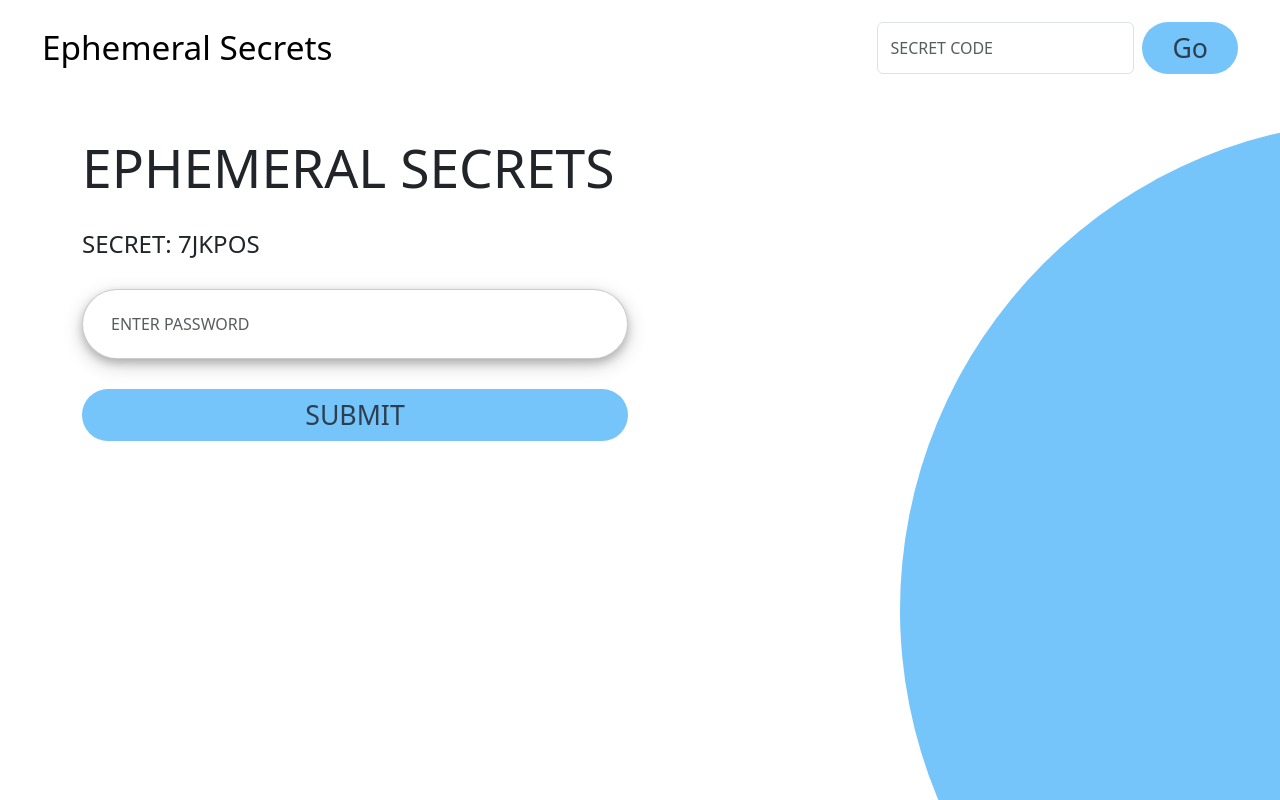
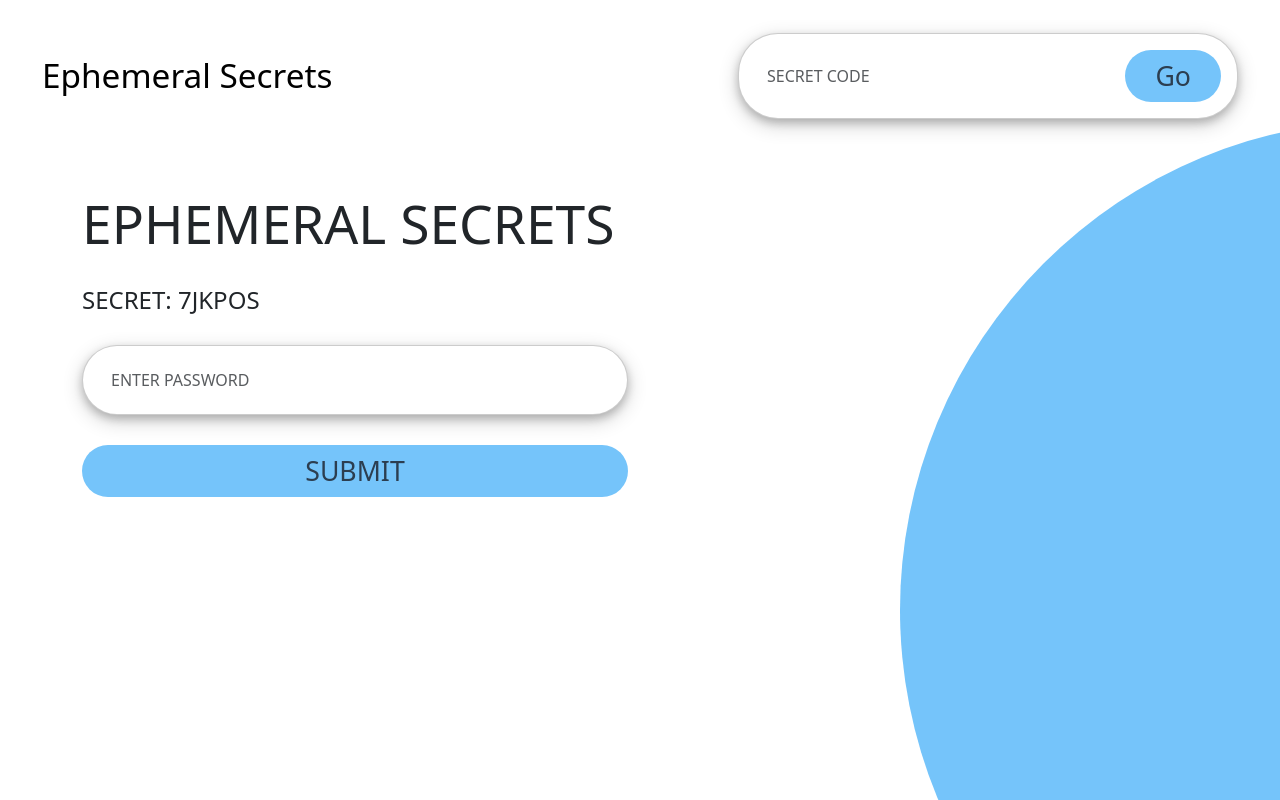
Before and after one commit to jonathontran/Ephemeral-secrets-sharing-website, a Flask app: template templates/retrieveSecret.html in a window 1280 px wide. Run offline with Flask 3, Linux system fonts and the light colour scheme; the template is opened without the code that fills it, so the values that code supplies are empty.

Commit message:
Updated text box formatting

```diff
--- a/templates/index.html
+++ b/templates/index.html
@@ -18,12 +18,11 @@
         <div class="card-body">
           <!-- Form needs to be amdended in order to submit to the server -->
           <form class="d-flex" role="search" method="POST" action="/submitCode">
-            <input id="codeinput" class="form-control me-2" type="search" name="secretCode" placeholder="SECRET CODE" aria-label="Secret Code">
+            <input id="codeinput" class="form-control me-2 shadow-none" type="search" name="secretCode" placeholder="SECRET CODE" aria-label="Secret Code">
             <button class="btn btn-primary" type="submit">Go</button>
           </form>
         </div>
       </div>
-
     </div>
   </nav>
 
@@ -36,7 +35,7 @@
           <!-- Paste Secret Box -->
           <div class="card">
             <div class="card-body">
-              <textarea class="form-control" id="secretForm" name="secretForm" rows="3" placeholder="PLEASE ENTER YOUR SECRET HERE..."></textarea>
+              <textarea class="form-control shadow-none" id="secretForm" name="secretForm" rows="3" placeholder="PLEASE ENTER YOUR SECRET HERE..."></textarea>
             </div>
           </div>
 
--- a/templates/retrieveSecret.html
+++ b/templates/retrieveSecret.html
@@ -13,11 +13,15 @@
   <nav class="navbar navbar-expand-lg">
     <div class="container-fluid">
       <a class="navbar-brand" href="/">Ephemeral Secrets</a>
-      <!-- Form needs to be amdended in order to submit to the server -->
-      <form class="d-flex" role="search" method="POST" action="/submitCode">
-        <input class="form-control me-2" type="search" name="secretCode" placeholder="SECRET CODE" aria-label="Secret Code">
-        <button class="btn btn-primary" type="submit">Go</button>
-      </form>
+      <div id="codesearch" class="card">
+        <div class="card-body">
+          <!-- Form needs to be amdended in order to submit to the server -->
+          <form class="d-flex" role="search" method="POST" action="/submitCode">
+            <input id="codeinput" class="form-control me-2 shadow-none" type="search" name="secretCode" placeholder="SECRET CODE" aria-label="Secret Code">
+            <button class="btn btn-primary" type="submit">Go</button>
+          </form>
+        </div>
+      </div>
     </div>
   </nav>
 
@@ -31,7 +35,7 @@
 
           <div class="card">
             <div class="card-body">
-              <input type="password" class="form-control" id="password" name="password" placeholder="ENTER PASSWORD"></input>
+              <input type="password" class="form-control shadow-none" id="password" name="password" placeholder="ENTER PASSWORD"></input>
             </div>
           </div>
 
```
Also changed, not shown: templates/submitConfirmation.html (+9 -5 lines), templates/viewSecret.html (+9 -5 lines), 1 other file.
